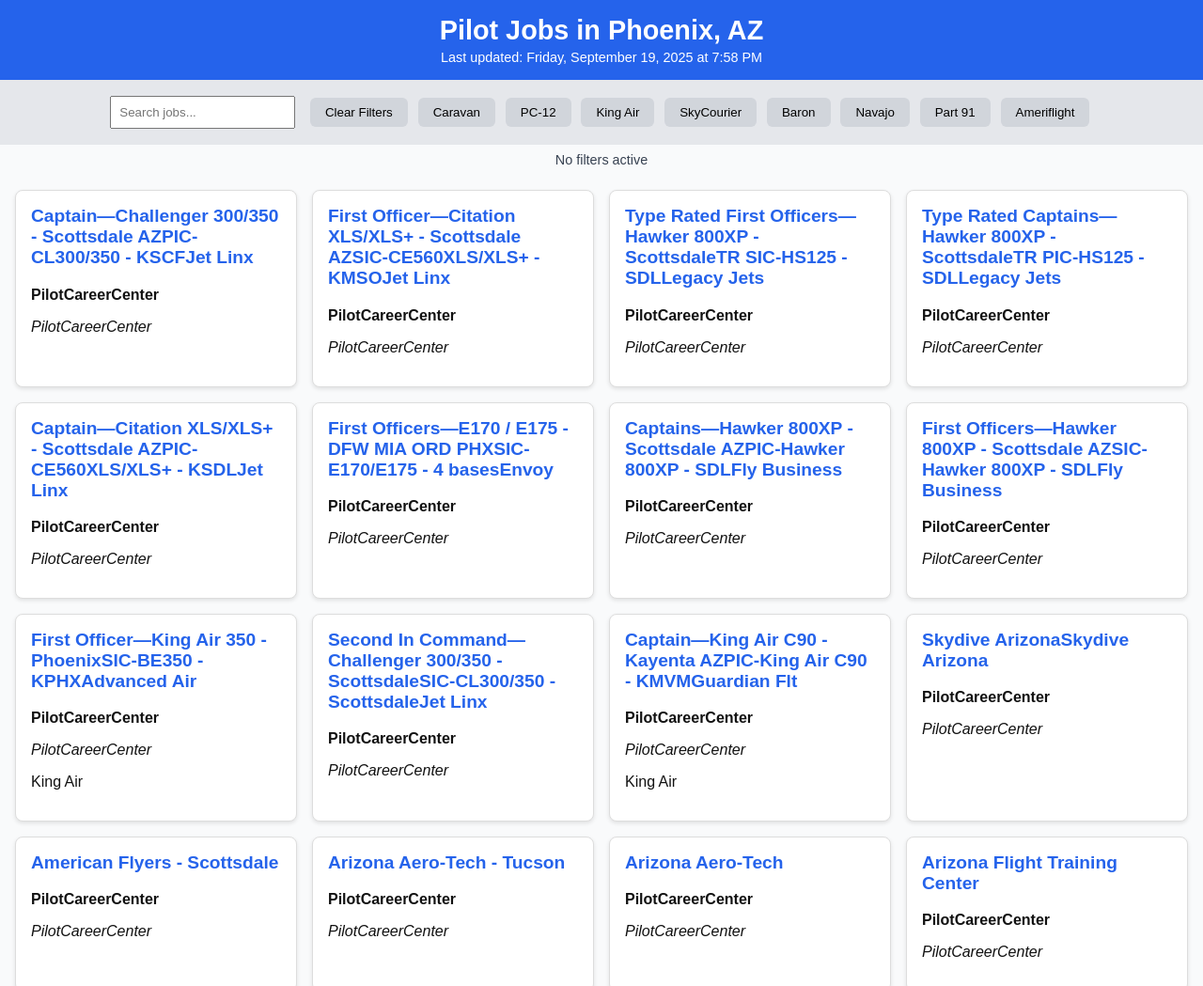
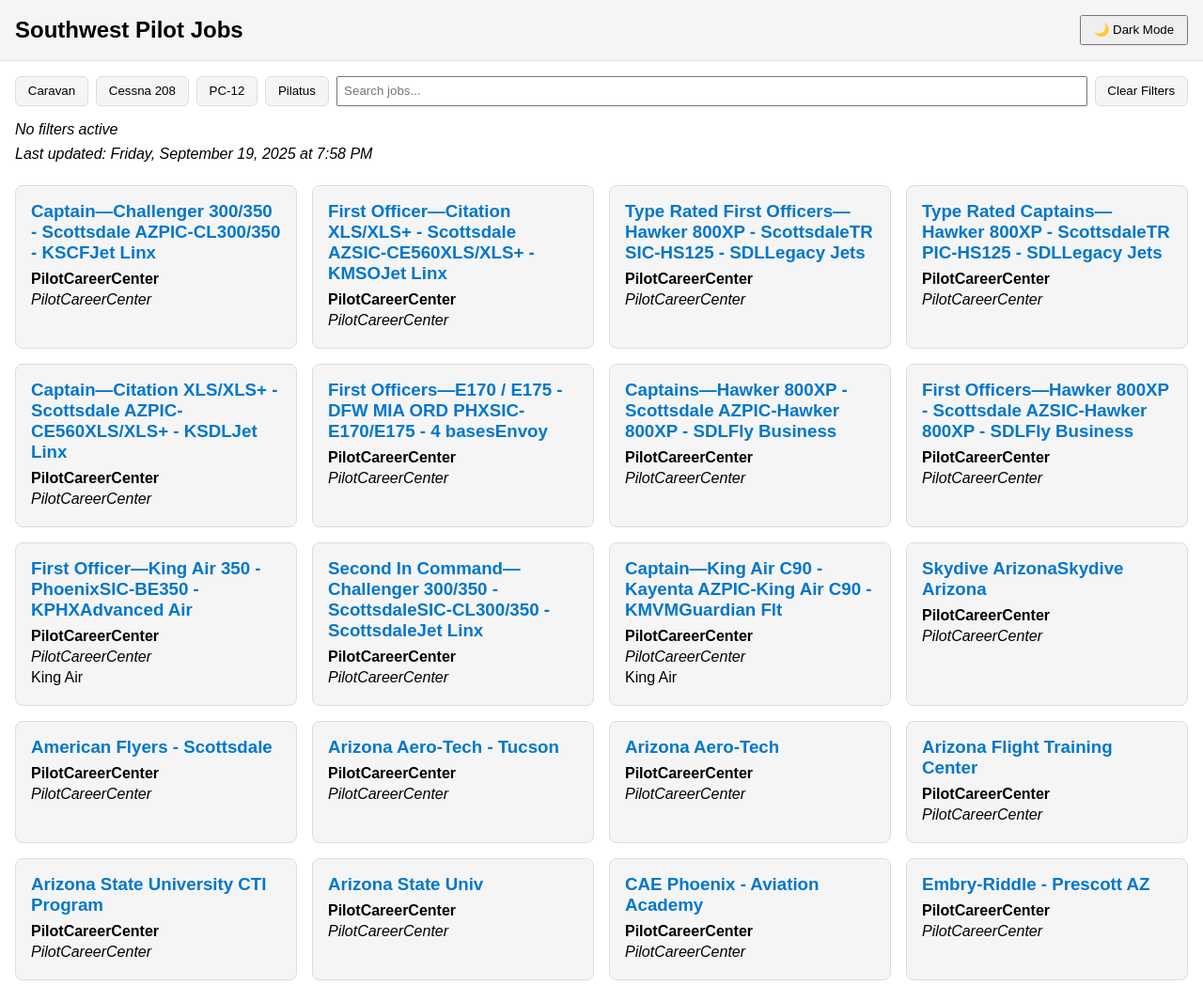
Before and after one commit to CaptainSeanG/PhxPilotJobs, a plain HTML site: page index.html in a window 1280 px wide. Shown: the top 1049 px of the page at 94% size. Drawn offline with Linux system fonts and the light colour scheme.

Commit message:
Update index.html

```diff
--- a/index.html
+++ b/index.html
@@ -2,55 +2,65 @@
 <html lang="en">
 <head>
   <meta charset="UTF-8">
-  <title>Pilot Jobs in Phoenix, AZ</title>
+  <meta name="viewport" content="width=device-width, initial-scale=1.0">
+  <title>Pilot Jobs – Southwest USA</title>
   <style>
     body {
       font-family: Arial, sans-serif;
       margin: 0;
       padding: 0;
-      background: #f9fafb;
-      color: #111;
+      background: var(--bg);
+      color: var(--fg);
+      transition: background 0.3s, color 0.3s;
+    }
+    :root {
+      --bg: #ffffff;
+      --fg: #000000;
+      --card-bg: #f5f5f5;
+      --card-border: #ddd;
+    }
+    body.dark {
+      --bg: #121212;
+      --fg: #f0f0f0;
+      --card-bg: #1e1e1e;
+      --card-border: #444;
     }
     header {
-      background: #2563eb;
-      color: white;
+      background: var(--card-bg);
       padding: 1rem;
-      text-align: center;
+      border-bottom: 1px solid var(--card-border);
+      display: flex;
+      flex-wrap: wrap;
+      align-items: center;
+      justify-content: space-between;
     }
     header h1 {
       margin: 0;
-      font-size: 1.8rem;
+      font-size: 1.5rem;
     }
-    #last-updated {
-      font-size: 0.9rem;
-      margin-top: 0.25rem;
+    #controls {
+      margin: 1rem;
+      display: flex;
+      flex-wrap: wrap;
+      gap: 0.5rem;
     }
-    .controls {
-      text-align: center;
-      padding: 1rem;
-      background: #e5e7eb;
+    #controls button {
+      padding: 0.4rem 0.8rem;
+      border: 1px solid var(--card-border);
+      border-radius: 6px;
+      background: var(--card-bg);
+      cursor: pointer;
+      transition: background 0.3s, color 0.3s;
     }
-    .controls input {
-      padding: 0.5rem;
-      margin-right: 0.5rem;
+    #controls button.active {
+      background: #0077cc;
+      color: #fff;
+      border-color: #0077cc;
     }
-    .controls button {
-      padding: 0.5rem 1rem;
-      margin: 0.2rem;
-      border: none;
-      border-radius: 6px;
-      cursor: pointer;
-      background: #d1d5db;
-    }
-    .controls button.active {
-      background: #2563eb;
-      color: white;
-    }
-    #filter-summary {
-      text-align: center;
-      font-size: 0.9rem;
-      margin: 0.5rem 0;
-      color: #374151;
+    #controls input {
+      padding: 0.4rem;
+      flex: 1;
+      min-width: 180px;
     }
     #jobs-container {
       display: grid;
@@ -59,78 +69,90 @@
       padding: 1rem;
     }
     .job-card {
-      border: 1px solid #ddd;
+      background: var(--card-bg);
+      border: 1px solid var(--card-border);
+      border-radius: 8px;
       padding: 1rem;
-      border-radius: 8px;
-      background: white;
-      box-shadow: 0 2px 4px rgba(0,0,0,0.1);
+      transition: transform 0.2s;
+    }
+    .job-card:hover {
+      transform: translateY(-3px);
     }
     .job-card h3 {
-      margin-top: 0;
-      font-size: 1.2rem;
+      margin: 0 0 0.5rem;
     }
     .job-card a {
       text-decoration: none;
-      color: #2563eb;
+      color: #0077cc;
     }
-    .job-card a:hover {
-      text-decoration: underline;
+    .job-card p {
+      margin: 0.25rem 0;
     }
-    footer {
-      text-align: center;
-      padding: 1rem;
-      background: #f3f4f6;
-      font-size: 0.9rem;
-      margin-top: 2rem;
+    #last-updated, #filter-summary {
+      margin: 0.5rem 1rem;
+      font-style: italic;
     }
     table {
-      margin: 1rem auto;
       border-collapse: collapse;
+      margin: 1rem;
+      width: calc(100% - 2rem);
     }
-    th, td {
+    table th, table td {
+      border: 1px solid var(--card-border);
       padding: 8px;
-      border: 1px solid #ddd;
+      text-align: left;
+    }
+    #theme-toggle {
+      margin-left: auto;
+      padding: 0.4rem 0.8rem;
+      cursor: pointer;
     }
   </style>
 </head>
 <body>
   <header>
-    <h1>Pilot Jobs in Phoenix, AZ</h1>
-    <div id="last-updated">Last updated: ...</div>
+    <h1>Southwest Pilot Jobs</h1>
+    <button id="theme-toggle">🌙 Dark Mode</button>
   </header>
 
-  <div class="controls">
+  <div id="controls">
+    <button data-tag="Caravan" onclick="toggleFilter('Caravan')">Caravan</button>
+    <button data-tag="Cessna 208" onclick="toggleFilter('Cessna 208')">Cessna 208</button>
+    <button data-tag="PC-12" onclick="toggleFilter('PC-12')">PC-12</button>
+    <button data-tag="Pilatus" onclick="toggleFilter('Pilatus')">Pilatus</button>
     <input type="text" id="search" placeholder="Search jobs..." oninput="renderJobs()">
     <button onclick="clearFilters()">Clear Filters</button>
-    <button data-tag="Caravan" onclick="toggleFilter('Caravan')">Caravan</button>
-    <button data-tag="PC-12" onclick="toggleFilter('PC-12')">PC-12</button>
-    <button data-tag="King Air" onclick="toggleFilter('King Air')">King Air</button>
-    <button data-tag="SkyCourier" onclick="toggleFilter('SkyCourier')">SkyCourier</button>
-    <button data-tag="Baron" onclick="toggleFilter('Baron')">Baron</button>
-    <button data-tag="Navajo" onclick="toggleFilter('Navajo')">Navajo</button>
-    <button data-tag="Part 91" onclick="toggleFilter('Part 91')">Part 91</button>
-    <button data-tag="Ameriflight" onclick="toggleFilter('Ameriflight')">Ameriflight</button>
   </div>
 
-  <div id="filter-summary">No filters active</div>
+  <p id="filter-summary">No filters active</p>
+  <p id="last-updated">Last updated: …</p>
 
   <div id="jobs-container"></div>
 
-  <h2 style="text-align:center;">Scraper Status</h2>
+  <h2 style="margin-left:1rem;">Scraper Status</h2>
   <table id="status-table">
     <thead>
       <tr>
         <th>Source</th>
         <th>Status</th>
+        <th>Notes</th>
       </tr>
     </thead>
     <tbody></tbody>
   </table>
 
-  <footer>
-    <p>Built with ❤️ for Phoenix-area pilots</p>
-  </footer>
-
   <script src="script.js"></script>
+  <script>
+    // Dark/light mode toggle
+    const themeToggle = document.getElementById("theme-toggle");
+    themeToggle.addEventListener("click", () => {
+      document.body.classList.toggle("dark");
+      if (document.body.classList.contains("dark")) {
+        themeToggle.textContent = "☀️ Light Mode";
+      } else {
+        themeToggle.textContent = "🌙 Dark Mode";
+      }
+    });
+  </script>
 </body>
 </html>
```
